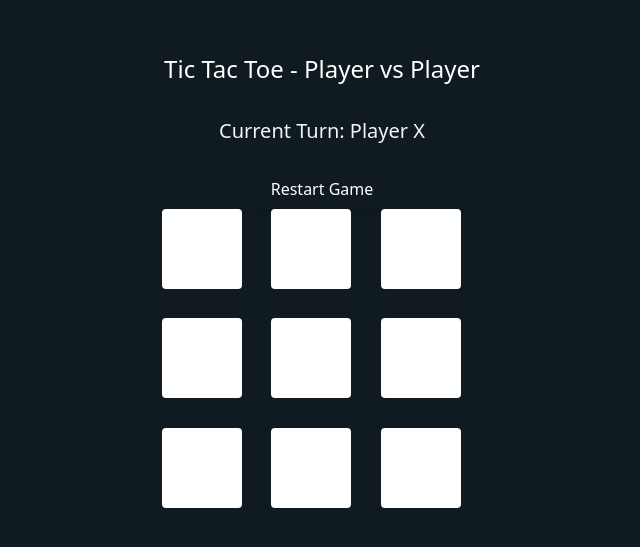
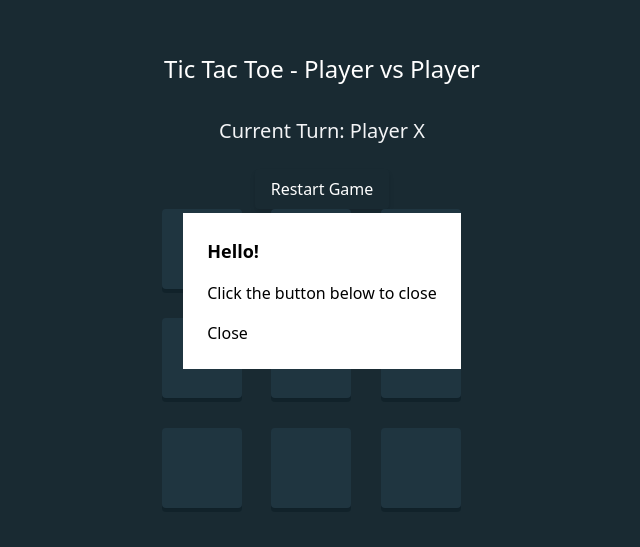
Before and after one commit to LeAmering/Tic-Tac-Toe, a SvelteKit app: page /1 in a window 1280 px wide. Shown: the part 109-656 px from the top of the page, without its empty margins (318-958 px from the left). Built offline with nearby package versions, Linux system fonts and the light colour scheme.

Commit message:
imagesAdd

```diff
--- a/src/routes/[game]/+page.svelte
+++ b/src/routes/[game]/+page.svelte
@@ -7,6 +7,7 @@
 	function setValue(index) {
 		if (board[index] === '' && !winner) {
 			board[index] = currentPlayer;
+
 			currentPlayer = currentPlayer === 'X' ? 'O' : 'X';
 			checkGameStatus();
 		}
@@ -29,6 +30,8 @@
 			const [a, b, c] = combo;
 			if (board[a] && board[a] === board[b] && board[a] === board[c]) {
 				winner = board[a];
+
+				winMod.showModal();
 				return;
 			}
 		}
@@ -62,14 +65,31 @@
 	<div class="grid h-80 w-80 grid-cols-3 gap-2">
 		{#each board as cell, index}
 			<button
-				class="flex h-20 w-20 items-center justify-center rounded bg-white text-2xl text-black"
+				class=" shadow-custom-shadowBlue flex h-20 w-20 items-center justify-center rounded bg-lgBlue text-2xl text-black"
 				on:click={() => setValue(index)}
 				disabled={!!cell || winner}
 			>
-				{cell}
+				{#if cell === 'X'}
+					<img src="assets/images/SVG/icon-x.svg" alt="X" class="m-3 h-12 w-12" />
+				{:else if cell === 'O'}
+					<img src="assets/images/SVG/icon-o.svg" alt="O" class="m-3 h-12 w-12" />
+				{/if}
 			</button>
 		{/each}
 	</div>
+
+	<dialog id="winMod" class="modal fixed inset-0 flex items-center justify-center">
+		<div class="modal-box box-border w-full max-w-full p-6">
+			<h3 class="text-lg font-bold">Hello!</h3>
+			<p class="py-4">Click the button below to close</p>
+			<div class="modal-action">
+				<form method="dialog">
+					<!-- if there is a button, it will close the modal -->
+					<button class="btn">Close</button>
+				</form>
+			</div>
+		</div>
+	</dialog>
 
 	{#if winner}
 		<p class="mt-4 text-xl">Player {winner} wins!</p>
--- a/tailwind.config.js
+++ b/tailwind.config.js
@@ -8,9 +8,13 @@ export default {
 	theme: {
 		extend: {
 			colors: {
-				bgBlue: '#0f1b21',
-				lgBlue: '#1e3640',
-				grBlue: '#34C1C0'
+				bgBlue: '#192A32',
+				lgBlue: '#1F3540',
+				grBlue: '#34C1C0',
+				shadowBlue: '#102129'
+			},
+			boxShadow: {
+				'custom-shadowBlue': '0 4px 0 rgba(16, 33, 41, 0.8), 0 1px 0 rgba(16, 33, 41, 0.6)'
 			}
 		}
 	},
```
